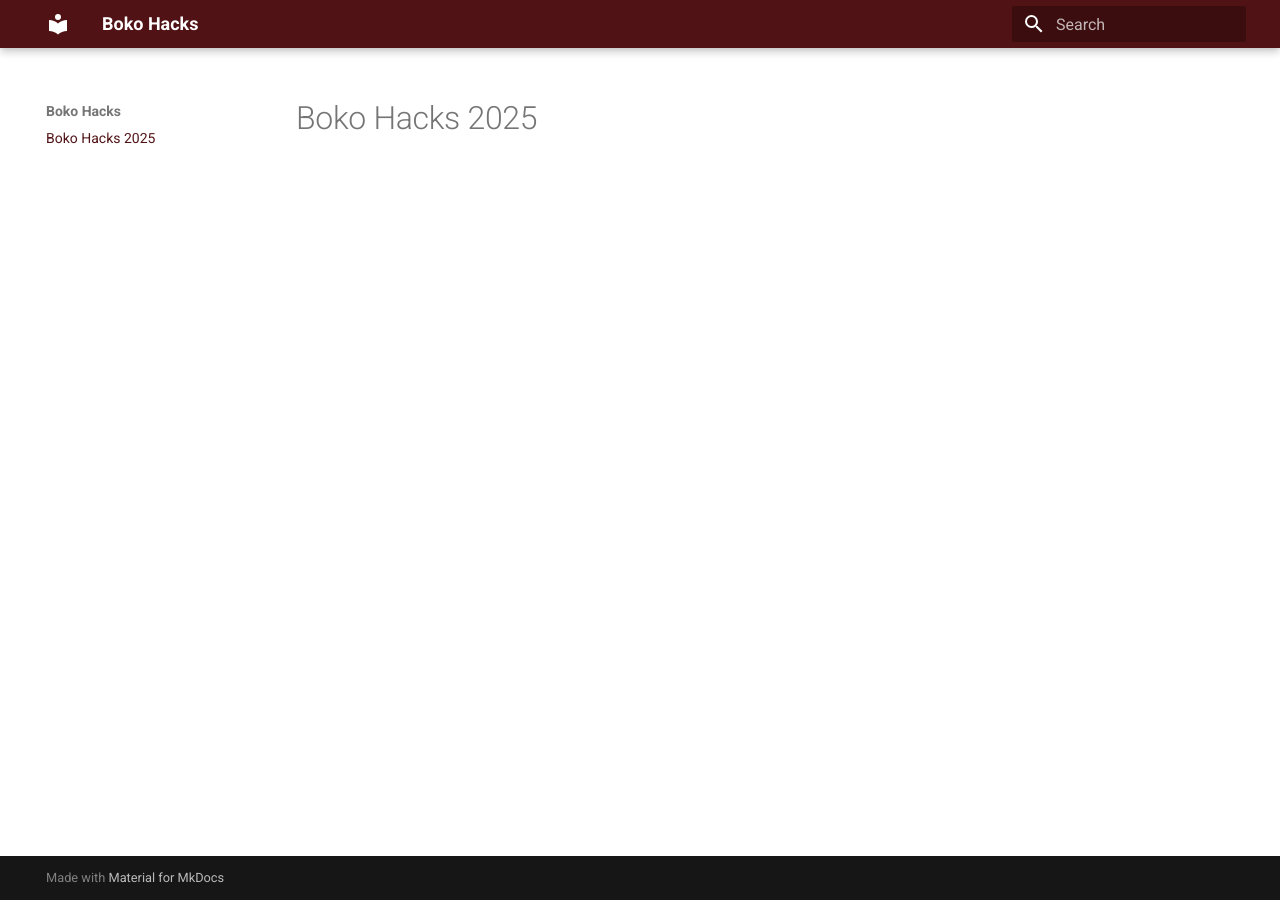
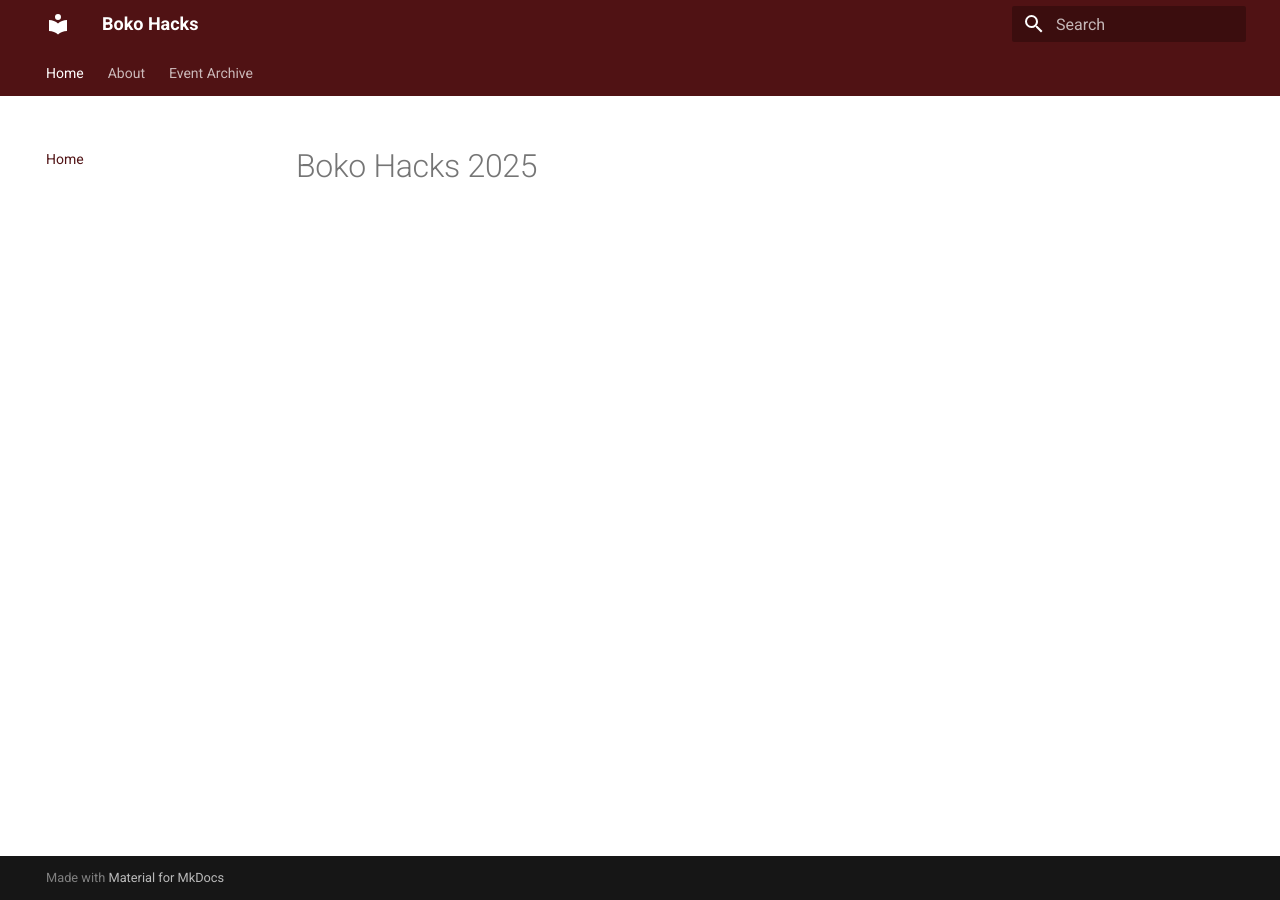
Before and after one commit to lorenzjdr/bokohacks, an MkDocs documentation site: the page built from docs/index.md, in a window 1280 px wide. Built offline with MkDocs 1.6.1 and Material for MkDocs 9.7.7, drawn with Linux system fonts in a browser that asks for light colours.

Commit message:
Added nav bar and starter files

```diff
--- /dev/null
+++ b/docs/about.md
@@ -0,0 +1 @@
+# About Boko Hacks
--- a/mkdocs.yml
+++ b/mkdocs.yml
@@ -1,5 +1,15 @@
 site_name: Boko Hacks
 theme:
   name: material
+  features:
+    - navigation.tabs
+    - navigation.sections
+    - toc.integrate
+nav:
+  - Home: index.md
+  - About : about.md
+  - Event Archive: archive.md
+
+
 extra_css:
   - stylesheets/extra.css
```
Also changed, not shown: docs/archive.md (added, +1 -0 lines).
